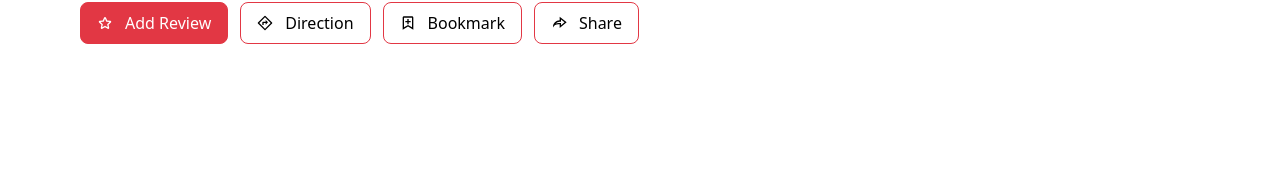
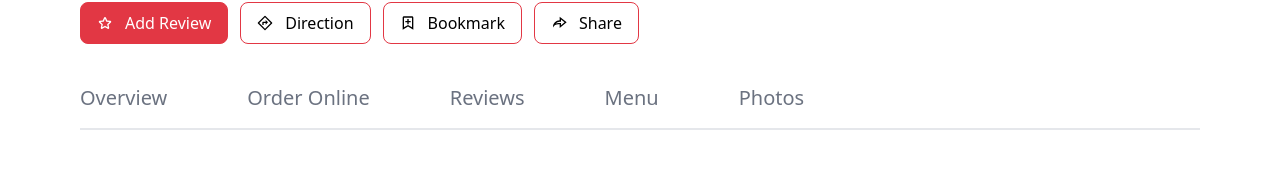
Before and after one commit to arpita1329/zomato-clone, a React (Create React App) app in the folder client/: page /restaurant/1 in a window 1280 px wide. Shown: the part 652-826 px from the top of the page. Before the commit the page ends 800 px from the top, so only its background shows below. Built offline with nearby package versions, Linux system fonts and the light colour scheme.

Commit message:
add restaurant tabs

```diff
--- a/client/src/App.jsx
+++ b/client/src/App.jsx
@@ -18,6 +18,11 @@
       </Route>
       <HomeLayoutHOC path ="/:type" exact component={Home} />
       <RestaurantLayoutHOC path ="/restaurant/:id" exact component={Temp} />
+      <RestaurantLayoutHOC path ="/restaurant/:id/overview" exact component={Temp} />
+      <RestaurantLayoutHOC path ="/restaurant/:id/order-online" exact component={Temp} />
+      <RestaurantLayoutHOC path ="/restaurant/:id/menu" exact component={Temp} />
+      <RestaurantLayoutHOC path ="/restaurant/:id/reviews" exact component={Temp} />
+      <RestaurantLayoutHOC path ="/restaurant/:id/photos" exact component={Temp} />
     </>
   );
 }
--- /dev/null
+++ b/client/src/Components/restaurant/Tabs.jsx
@@ -0,0 +1,62 @@
+import React from "react";
+import classnames from "classnames";
+import { useLocation, Link, useParams } from "react-router-dom";
+
+const Tab = (props) => {
+    const {id} = useParams();
+    return (
+        <Link to={`/restaurant/${id}/${props.route}`}>
+            <div className={classnames("text-gray-500 relative font-light ",{"text-zomato-400 font-semibold" : props.isActive })}>
+                <h3 className="text-lg md:text-xl">{props.title}</h3>
+            </div>
+        </Link>
+    );
+};
+
+const TabContainer = (props) => {
+    const location = useLocation();
+
+    const currentPath = location.pathname;
+
+    const tabs = [
+        {
+            "title" : "Overview",
+            "route" : "overview",
+            isActive : currentPath.includes("overview")
+        },
+        {
+            "title" : "Order Online",
+            "route" : "order-online",
+            isActive : currentPath.includes("order-online")
+        },
+        {
+            "title" : "Reviews",
+            "route" : "reviews",
+            isActive : currentPath.includes("reviews")
+        },
+        {
+            "title" : "Menu",
+            "route" : "menu",
+            isActive : currentPath.includes("menu")
+        },
+        {
+            "title" : "Photos",
+            "route" : "photos",
+            isActive : currentPath.includes("photos")
+        },
+    ];
+
+    return (
+        <>
+            <div className="flex relative items-center pb-4 overflow-x-scroll md:overflow-hidden gap-8 md:gap-20 border-b-2 ">
+                {
+                    tabs.map((tab) => (
+                        <Tab {...tab} key={`123${tab.route}`}/>
+                    ))
+                }
+            </div>
+        </>
+    );
+};
+
+export default TabContainer;
--- a/client/src/Components/temp.jsx
+++ b/client/src/Components/temp.jsx
@@ -1,9 +1,11 @@
 import React from "react";
+import {useLocation} from "react-router-dom";
 
 const Temp = () => {
+    const loc = useLocation();
     return (
         <>
-            <div>This is temp component</div>
+            <div>This is temp component {loc.pathname}</div>
         </>
     );
 };
--- a/client/src/Layout/Restaurant.layout.jsx
+++ b/client/src/Layout/Restaurant.layout.jsx
@@ -8,8 +8,9 @@
 import ImageGrid from "../Components/restaurant/ImageGrid";
 import InfoButtons from "../Components/restaurant/InfoButtons";
 import RestaurantInfo from "../Components/restaurant/RestaurantInfo";
+import TabContainer from "../Components/restaurant/Tabs";
 
-const RestaurantLayout = () => {
+const RestaurantLayout = (props) => {
 
     return (
       <>
@@ -23,6 +24,7 @@
                     "https://b.zmtcdn.com/data/pictures/chains/2/18878982/83ffa65c9ab42eb239ab12020dfb8c38.jpg?fit=around|771.75:416.25"
                 ]}
             />
+
             <RestaurantInfo
               name="Mumbai Xpress"
               restaurantRating="3.5"
@@ -30,6 +32,7 @@
               cuisine="North Indian, Fast Food, Chinese, Street Food"
               address="C-Scheme, Jaipur"
             />
+
             <div className="my-4 flex flex-wrap gap-3">
               <InfoButtons isActive>
                 <TiStarOutline /> Add Review
@@ -44,6 +47,11 @@
                 <RiShareForwardLine /> Share
               </InfoButtons>
             </div>
+
+            <div className="my-10">
+              <TabContainer></TabContainer>
+            </div>
+            {props.children}
         </div>
       </>
     );
```
